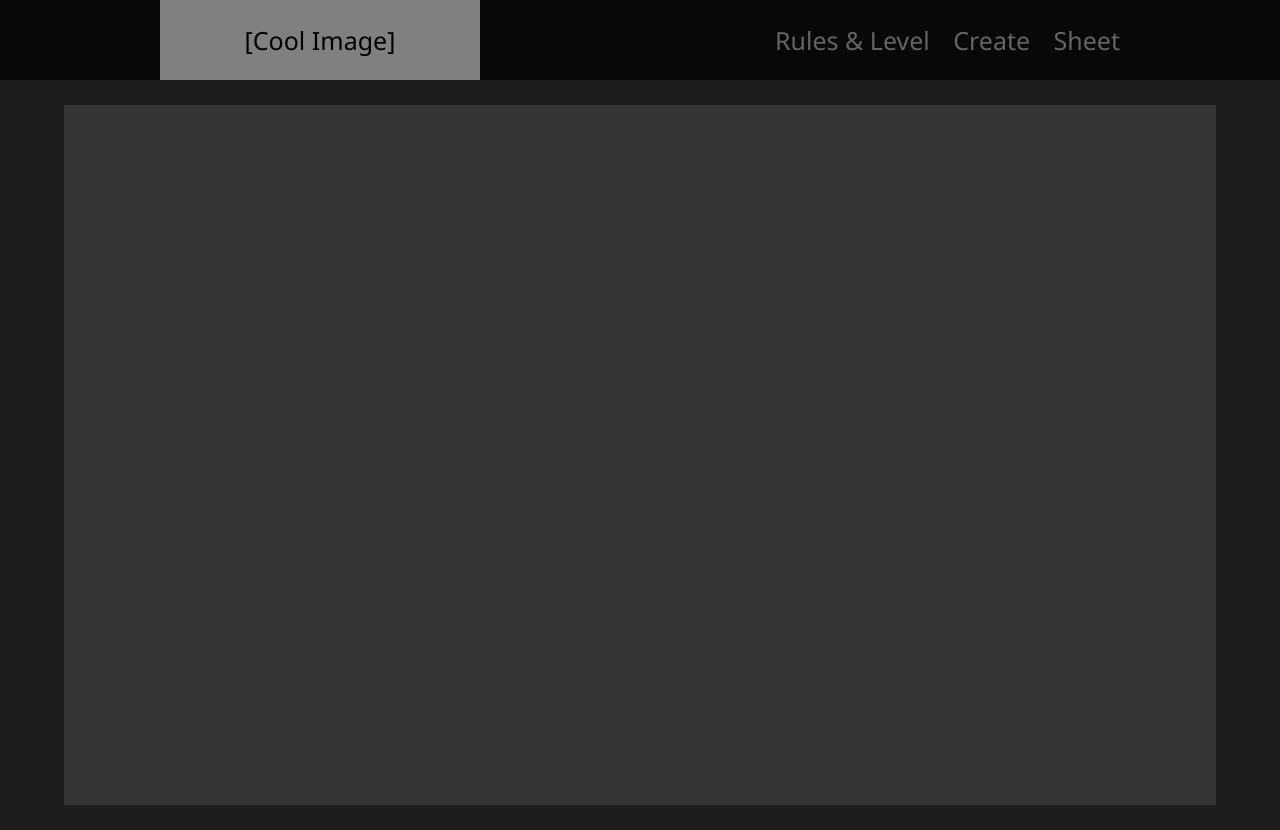
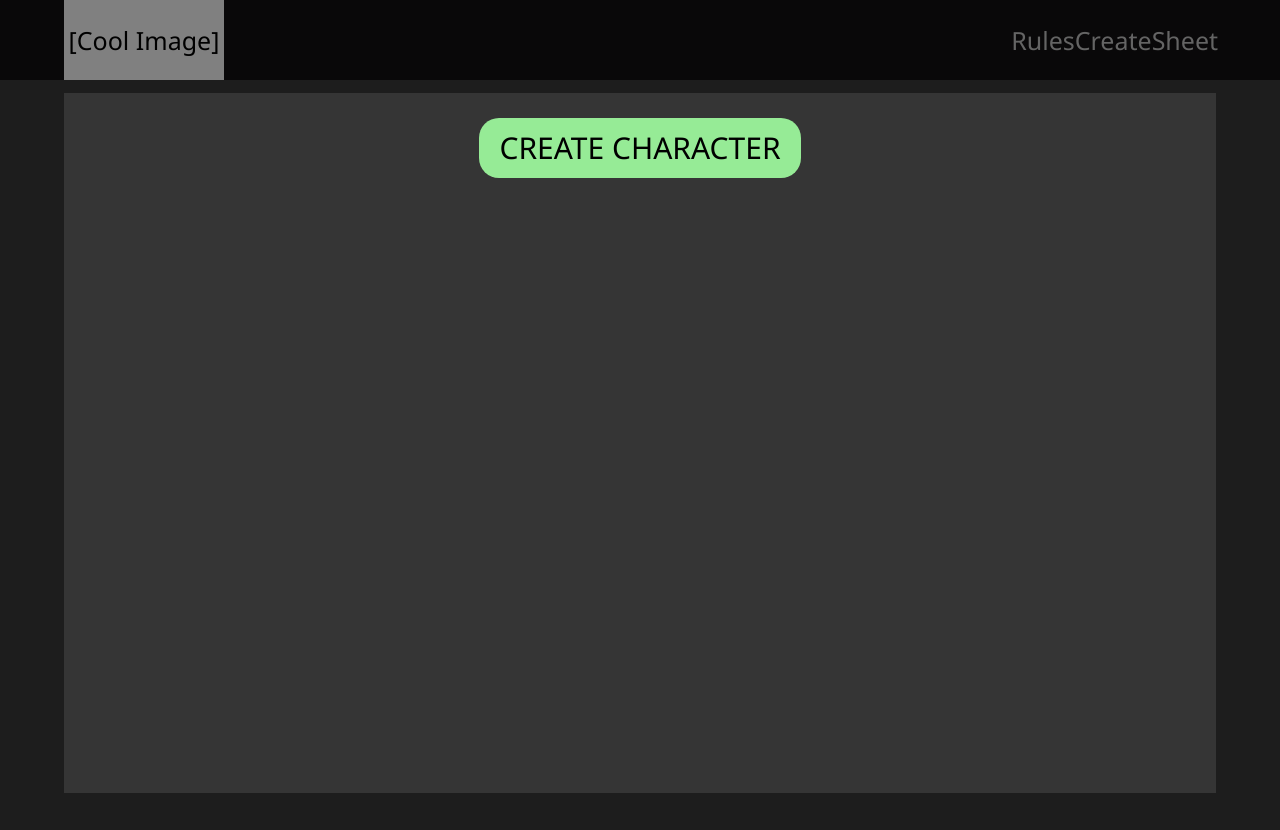
Before and after one commit to Jakub-NTI/Kursprojekt, a plain HTML site: page home.html in a window 1280 px wide. After the commit the page ends 805 px from the top, so only its background shows below. Drawn offline with Linux system fonts and the light colour scheme.

Commit message:
Cronggle

```diff
--- a/index.html
+++ b/home.html
@@ -13,14 +13,14 @@
     <div class="top">
         <div class="top-content-container">
             <div class="title-img">[Cool Image]</div>
-            <div class="top-btn-container">
-                <div class="rnl-btn">
-                    <a>Rules & Level</a>
+            <div class="top-function-container">
+                <div class="rnl">
+                    <a>Rules</a>
                 </div>
-                <div class="create-btn">
+                <div class="create">
                     <a>Create</a>
                 </div>
-                <div class="sheet-btn">
+                <div class="sheet">
                     <a>Sheet</a>
                 </div>
             </div>
@@ -28,7 +28,8 @@
     </div>
     <div class="top-background"></div>
     <div class="main">
-
+        <button class="big-create-btn">CREATE CHARACTER</button>
+        <div class="create-infotitle"></div>
     </div>
 </body>
 </html>
--- a/style.css
+++ b/style.css
@@ -6,11 +6,6 @@
 
 body {
     background-color: rgb(29, 29, 29);
-}
-
-.top-background {
-    width: calc(100vw - (100vw - 100%));
-    height: 10vh;
 }
 
 .top {
@@ -22,11 +17,18 @@ body {
     position: fixed;
 }
 
+.top-background {
+    width: calc(100vw - (100vw - 100%));
+    height: 10vh;
+}
+
 .top-content-container {
     display: flex;
     justify-content: space-between;
     align-items: center;
-    width: 75vw;
+    margin-left: 5vw;
+    margin-right: 5vw;
+    width: calc(90vw - (100vw - 100%));
     height: auto;
     background-color: transparent;
 }
@@ -35,17 +37,10 @@ body {
     display: flex;
     justify-content: center;
     align-items: center;
-    width: 40vh;
+    width: 20vh;
     height: 10vh;
     cursor: pointer;
     background-color: grey;
-}
-
-.top-btn-container {
-    display: flex;
-    justify-content: space-between;
-    width: 345px;
-    height: 40px;
 }
 
 p {
@@ -61,7 +56,14 @@ a:hover {
     color: rgb(245, 245, 245);
 }
 
-.rnl-btn {
+.top-function-container {
+    display: flex;
+    justify-content: space-between;
+    width: 16vw;
+    height: 40px;
+}
+
+.rnl {
     display: flex;
     align-items: center;
     width: auto;
@@ -69,7 +71,7 @@ a:hover {
     cursor: pointer;
 }
 
-.create-btn {
+.create {
     display: flex;
     align-items: center;
     width: auto;
@@ -77,7 +79,7 @@ a:hover {
     cursor: pointer;
 }
 
-.sheet-btn {
+.sheet {
     display: flex;
     align-items: center;
     width: auto;
@@ -87,11 +89,49 @@ a:hover {
 
 .main {
     display: flex;
+    justify-content: center;
     margin-left: 5vw;
     margin-right: 5vw;
-    margin-top: 25px;
-    margin-bottom: 25px;
+    margin-top: 12.5px;
+    margin-bottom: 12.5px;
     width: auto;
     height: 700px;
     background-color: rgb(53, 53, 53);
 }
+
+.big-create-btn {
+    display: flex;
+    justify-content: center;
+    align-items: center;
+    margin-top: 25px;
+    width: auto;
+    height: 60px;
+    border-radius: 20px;
+    border: none;
+    font-size: 1.5rem;
+    padding-top: 12.5px;
+    padding-bottom: 12.5px;
+    padding-left: 20px;
+    padding-right: 20px;
+    background-color: rgb(150, 235, 150);
+    cursor: pointer;
+}
+
+.big-create-btn:active {
+    background-color: rgb(100, 160, 100);
+}
+
+.create-infotitle {
+}
+
+.create-infotext {
+
+}
+
+.about-title {
+
+}
+
+.about-text {
+
+}
```
